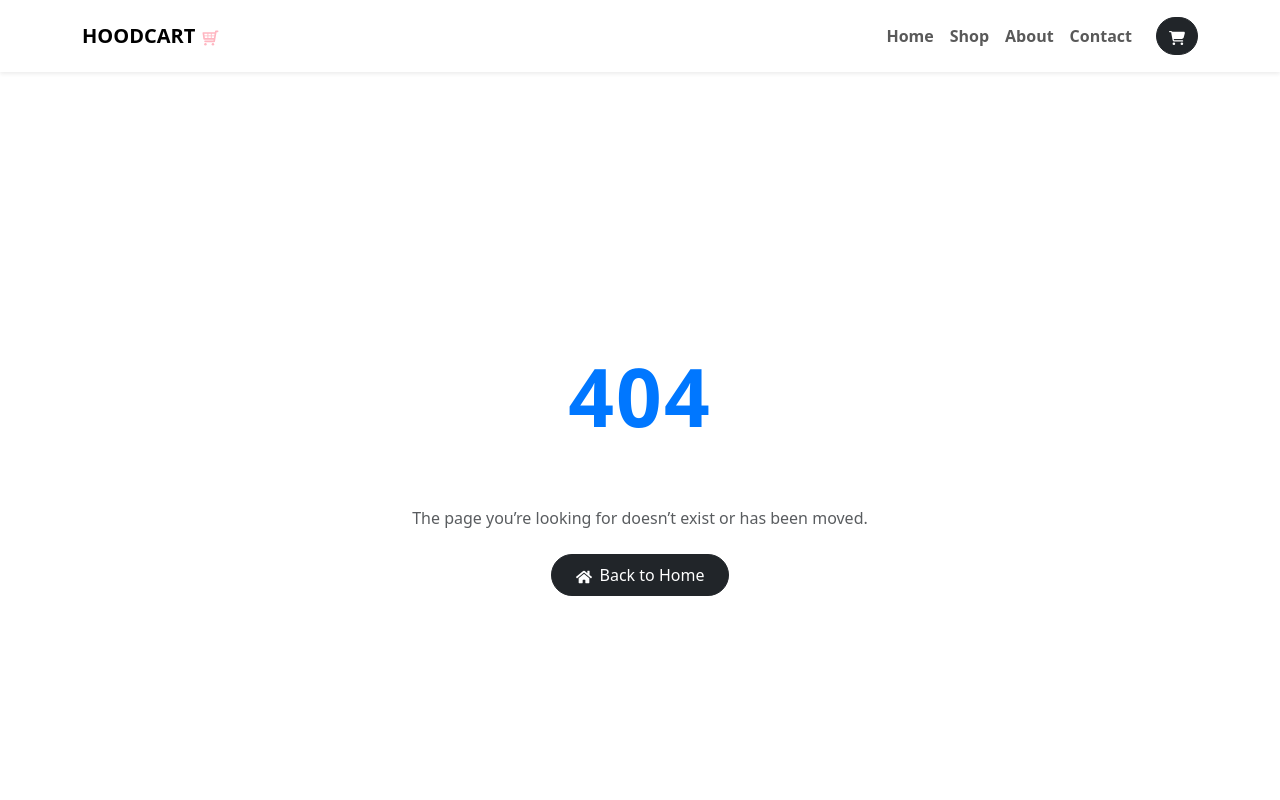
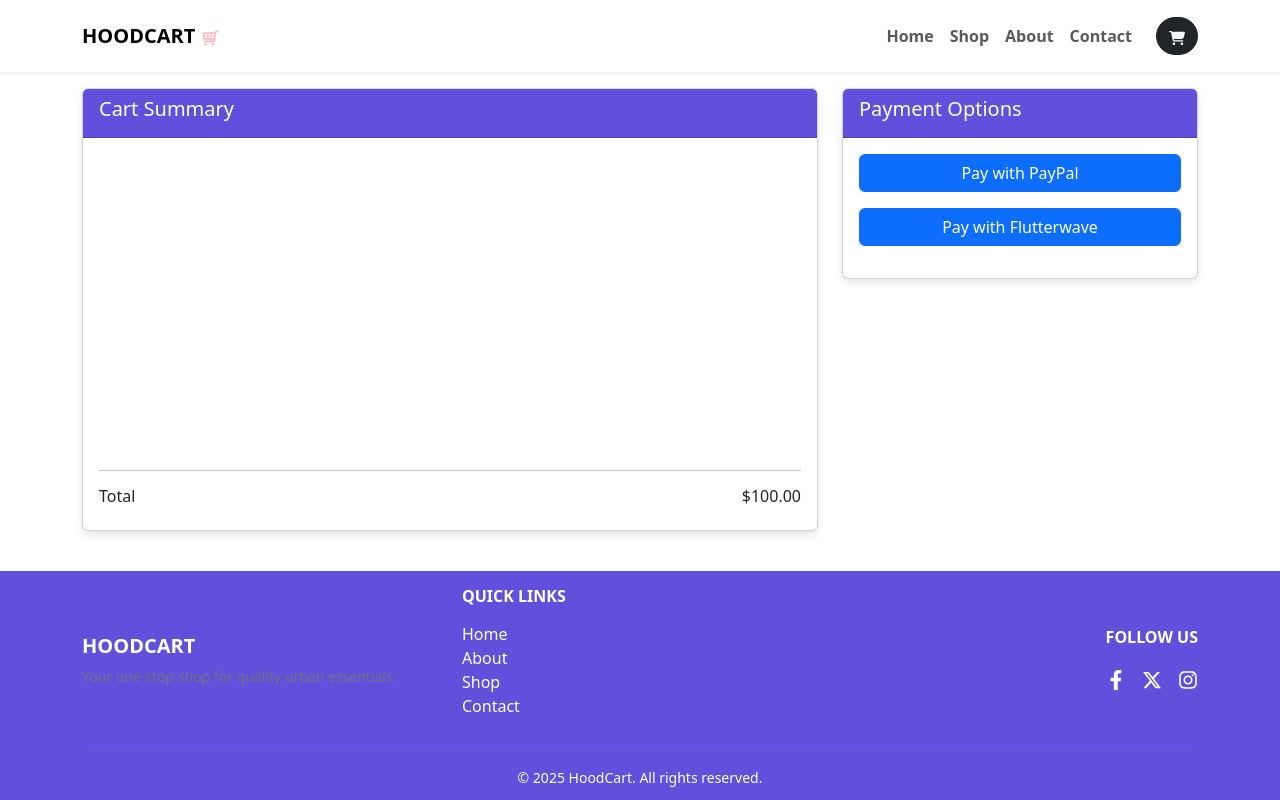
Before and after one commit to tmp-cloud7/hoodcart_app, a React (Vite) app: page /checkout in a window 1280 px wide. Shown: the top 800 px of the page. Built offline with nearby package versions, Linux system fonts and the light colour scheme.

Commit message:
Created checkout component for handling files for checkout functions.

```diff
--- a/package.json
+++ b/package.json
@@ -16,8 +16,8 @@
     "react-dom": "^19.1.0",
     "react-icons": "^5.5.0",
     "react-router-dom": "^7.9.4",
-    "react-toastify": "^11.0.5",
-    "spinners": "^1.2.2"
+    "react-spinners": "^0.17.0",
+    "react-toastify": "^11.0.5"
   },
   "devDependencies": {
     "@eslint/js": "^9.25.0",
--- a/src/App.jsx
+++ b/src/App.jsx
@@ -3,6 +3,7 @@
 import HomePage from "./components/home/HomePage"
 import NotFoundPage from "./components/ui/NotFoundPage"
 import ProductPage from "./components/product/ProductPage"
+import CheckoutPage from "./components/checkout/CheckoutPage"
 import { useEffect, useState } from "react"
 import api from "./api"
 import CartPage from "./components/cart/CartPage"
@@ -35,6 +36,7 @@
         <Route index element={<HomePage />} />
         <Route path="products/:slug" element={<ProductPage setNumberCartItems={setNumberCartItems}/>} />
         <Route path="cart" element={<CartPage  setNumberCartItems={setNumberCartItems}/>} />
+        <Route path="checkout" element={<CheckoutPage/>} />
         <Route path="*" element={<NotFoundPage />} />
 
         </Route>
--- /dev/null
+++ b/src/components/checkout/CheckoutPage.jsx
@@ -0,0 +1,17 @@
+import React from 'react'
+import OrderSummary from './OrderSummary'
+import PaymentSection from './PaymentSection'
+
+const CheckoutPage = () => {
+  return (
+    <div className='container my-3'>
+        <div className='row'>
+            <OrderSummary/>
+            <PaymentSection/>
+
+        </div>
+    </div>
+  )
+}
+
+export default CheckoutPage
--- /dev/null
+++ b/src/components/checkout/OrderItem.jsx
@@ -0,0 +1,23 @@
+import React from 'react'
+
+const OrderItem = () => {
+  return (
+    <div className='d-flex justify-content-between align-items-center mb-3' style={{ padding: "30px"}}>
+    <div className='d-flex align-items-center'>
+        <img
+          src=''
+          alt='Product'
+          className='img-fluid'
+          style={{ width: '60px', height: '60px', objectFit: 'cover', borderRadius:'5px' }}
+        />
+        <div className='ms-3'>
+            <h6 className='mb-0'>Product Name</h6>
+            <small>Quantity: 1</small>
+        </div>
+    </div>
+      <h6>$100.00</h6>
+    </div>
+  )
+}
+
+export default OrderItem
--- /dev/null
+++ b/src/components/checkout/OrderSummary.jsx
@@ -0,0 +1,30 @@
+import React from 'react'
+import OrderItem from './OrderItem'
+import styles from './OrderSummary.module.css'
+
+const OrderSummary = () => {
+  return (
+    <div className='col-md-8'>
+        <div className={`card mb-4 ${styles.card}`}>
+            <div className='card-header' style={{ backgroundColor: "#6050DC", color: 'white'}}>
+                <h5>Cart Summary</h5>
+            </div>
+            <div className='card-body'>
+                <div className='px-3' style={{ height:"300px", overflow: "auto" }}>
+
+                    {/* {cartitems.map(item => <OrderItem key={item.id} />)} */}
+
+                </div>
+                <hr />
+                <div className='d-flex justify-content-between'>
+                    <h6>Total</h6>
+                    <h6>$100.00</h6>
+
+                </div>
+            </div>
+        </div>
+    </div>
+  )
+}
+
+export default OrderSummary
--- /dev/null
+++ b/src/components/checkout/OrderSummary.module.css
@@ -0,0 +1,4 @@
+.card {
+    border-radius: 10px;
+    box-shadow: 0 4px 8px rgba(0, 0, 0, 0.1);
+}
--- /dev/null
+++ b/src/components/checkout/PaymentSection.jsx
@@ -0,0 +1,28 @@
+import styles from './PaymentSection.module.css'
+
+const PaymentSection = () => {
+  return (
+    <div className='col-md-4'>
+    <div className={`card ${styles.card}`}>
+        <div className='card-header' style={{ backgroundColor: "#6050DC", color: "white" }}>
+            <h5>Payment Options</h5>
+        </div>
+        <div className='card-body'>
+            {}
+            <button className={`btn btn-primary w-100 mb-3 ${styles.paypalButton}`} id='paypal-button'>
+                <i className='bi bi-paypal'></i> Pay with PayPal
+            </button>
+            {}
+            <button className={`btn btn-primary w-100 mb-3 ${styles.flutterwaveButton}`} id='flutterwave-button'>
+                <i className='bi bi-credit-card'></i> Pay with Flutterwave
+            </button>
+
+        </div>
+
+    </div>
+
+    </div>
+  )
+}
+
+export default PaymentSection
--- /dev/null
+++ b/src/components/checkout/PaymentSection.module.css
@@ -0,0 +1,19 @@
+.paypalButton, .flutterwaveButton {
+    font-size: 1.1rem;
+    font-weight: 600;
+}
+
+.flutterwaveButton {
+    background-color: #f89500;
+    border: none;
+    color: white;
+}
+
+.paypalButton:hover, .flutterwaveButton:hover {
+    opacity: 0.9;
+}
+
+.card {
+    border-radius: 10px;
+    box-shadow: 0 4px 8px rgba(0, 0, 0, 0.1);
+}
--- a/src/components/ui/Spinner.jsx
+++ b/src/components/ui/Spinner.jsx
@@ -1,5 +1,5 @@
 import React from 'react'
-import { ClipLoader } from "react-spinners";
+import ClipLoader from "react-spinners/ClipLoader";
 
 const override = {
   display: "block",
```
Also changed, not shown: 1 other file (tests, documents, lock files or other folders).
